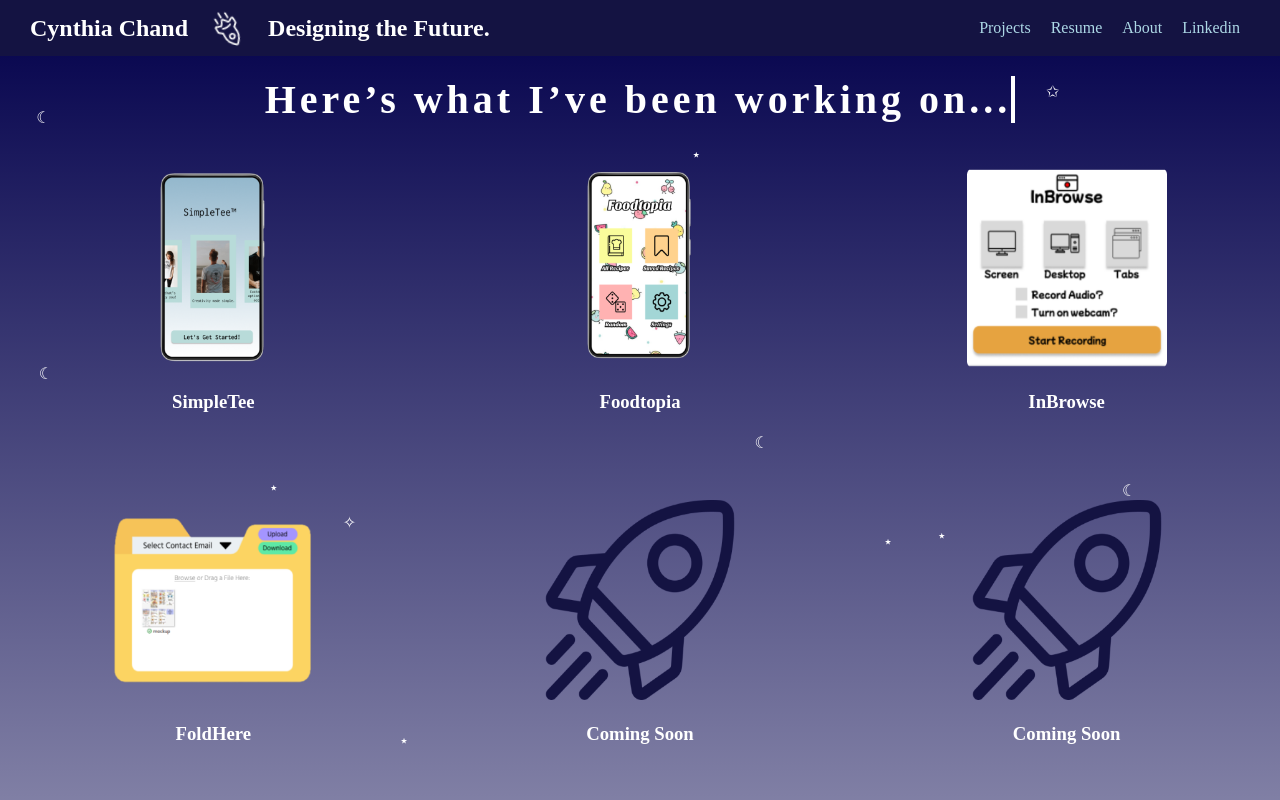
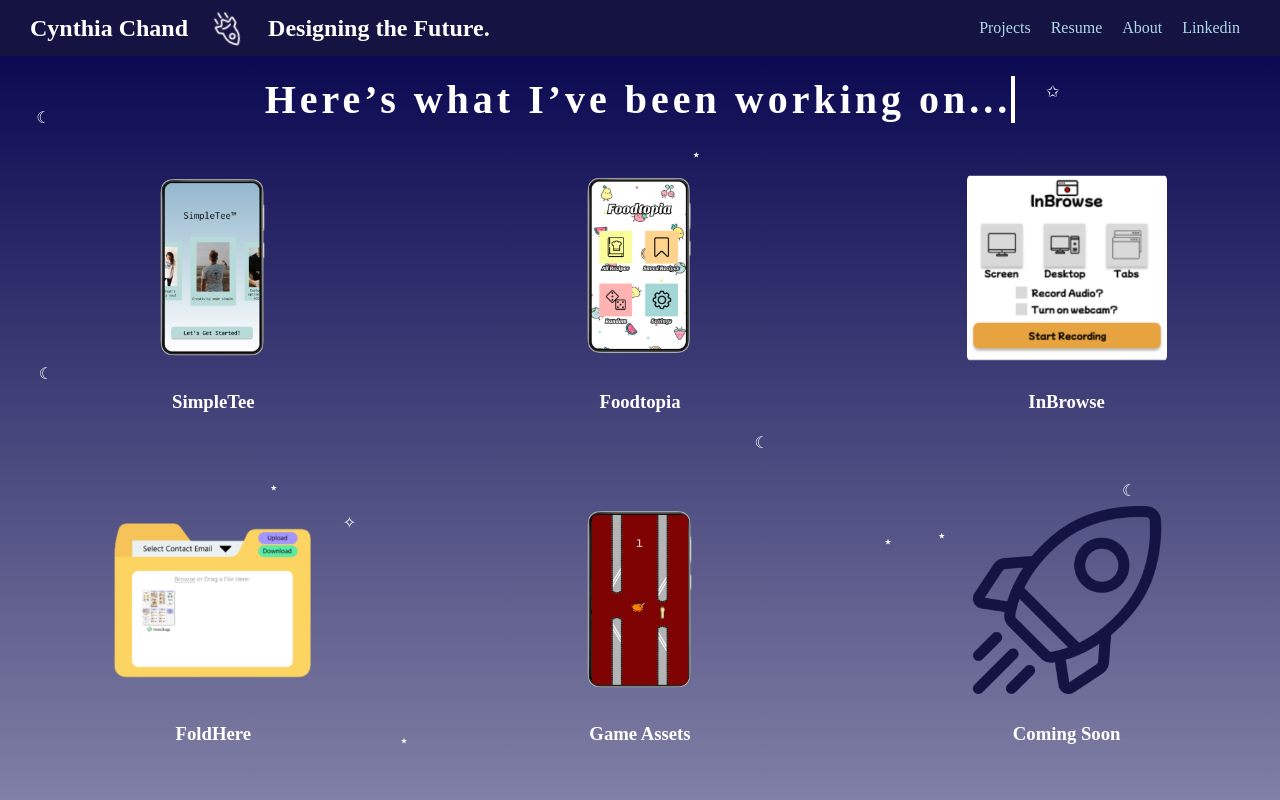
Before and after one commit to not-damien/cynthiachandsite, a React (Create React App) app: page /#/ in a window 1280 px wide. Shown: the top 800 px of the page. Built offline with nearby package versions, Linux system fonts and the light colour scheme; a web font is replaced by a local one.

Commit message:
cards now can link to other pages

```diff
--- a/src/App.js
+++ b/src/App.js
@@ -3,6 +3,7 @@
 import About from './About';
 import Projects from './Projects';
 import Resume from './Resume'
+import GameAssets from './GameAssets'
 import { HashRouter as Router, Routes, Route }
     from 'react-router-dom';
 
@@ -36,6 +37,7 @@
                 <Route path='/projects' element={<Projects />} />
                 <Route path='/about' element={<About />} />
                 <Route path='/resume' element={<Resume/>}/>
+                <Route path='/gameassets' element={<GameAssets />}/>
             </Routes>
         </Router>
       </div>
--- /dev/null
+++ b/src/GameAssets.js
@@ -0,0 +1,14 @@
+
+function GameAssets(){
+    return (
+
+        <div className="border-div">
+            <h2>Assorted Game Assets</h2>
+            <p>Created for a game inspired by Flappy Bird and the anime Chainsaw man Made by Damien Cruz, 2023</p>
+            <p><a href="https://not-damien.github.io/FlappyBirdClone/" target="blank">Click here to play it!</a></p>
+        </div>
+
+    )
+}
+
+export default GameAssets
--- /dev/null
+++ b/src/Projects.css
@@ -0,0 +1,5 @@
+.card-img{
+    width: 200px;
+    height: 200px;
+    object-fit: contain;
+}
--- a/src/Projects.js
+++ b/src/Projects.js
@@ -4,7 +4,8 @@
 import inBrowse from './images/inBrowse.png'
 import foldHere from './images/foldHere.png'
 import rocket from './blueRocket.png';
-
+import flappyDog from "./images/flappyDog.png"
+import './Projects.css'
 function Projects(){
     return (
       <div>
@@ -15,6 +16,7 @@
           imageSrc={simpleTee}
           title="SimpleTee"
           description="A custom t-shirt design app and my first project!"
+          link = '#/resume'
           />
           <Card
           imageSrc={foodTopia}
@@ -32,9 +34,10 @@
           description="A desktop widget for easily sharing files between computers."
           />
           <Card
-          imageSrc={rocket}
-          title="Coming Soon"
-          description="New projects will be posted here"
+          imageSrc={flappyDog}
+          title="Game Assets"
+          description="A collection of assets I have created to be used in game design."
+          link = '#/gameassets'
           />
           <Card
           imageSrc={rocket}
@@ -66,7 +69,7 @@
     );
   }
 
-  function Card({ imageSrc, title, description }) {
+  function Card({ imageSrc, title, description, link }) {
     const [isHovered, setIsHovered] = useState(false);
 
     const handleMouseEnter = () => {
@@ -78,7 +81,9 @@
     };
 
     return(
-      <div className='card-container'
+      <a href={link}>
+      <div
+      className='card-container'
       onMouseEnter={handleMouseEnter}
       onMouseLeave={handleMouseLeave}
       style={{ backgroundColor: isHovered ? 'rgba(40, 39, 71, 0.75)' : 'transparent'}}
@@ -87,12 +92,12 @@
         style={{ display: 'inline-block', margin: '10px' }}
       >
         {!isHovered && (
-          <img src={imageSrc} alt={title} style={{ width: '200px', height: '200px' }} />
+          <img className="card-img" src={imageSrc} alt={title}  />
         )}
         <h3>{title}</h3>
         {isHovered && <p>{description}</p>}
       </div>
-      </div>
+      </div></a>
     )
   }
   export default Projects
```
Also changed, not shown: src/GameAssets.css (added), src/images/flappyDog.png (added).
